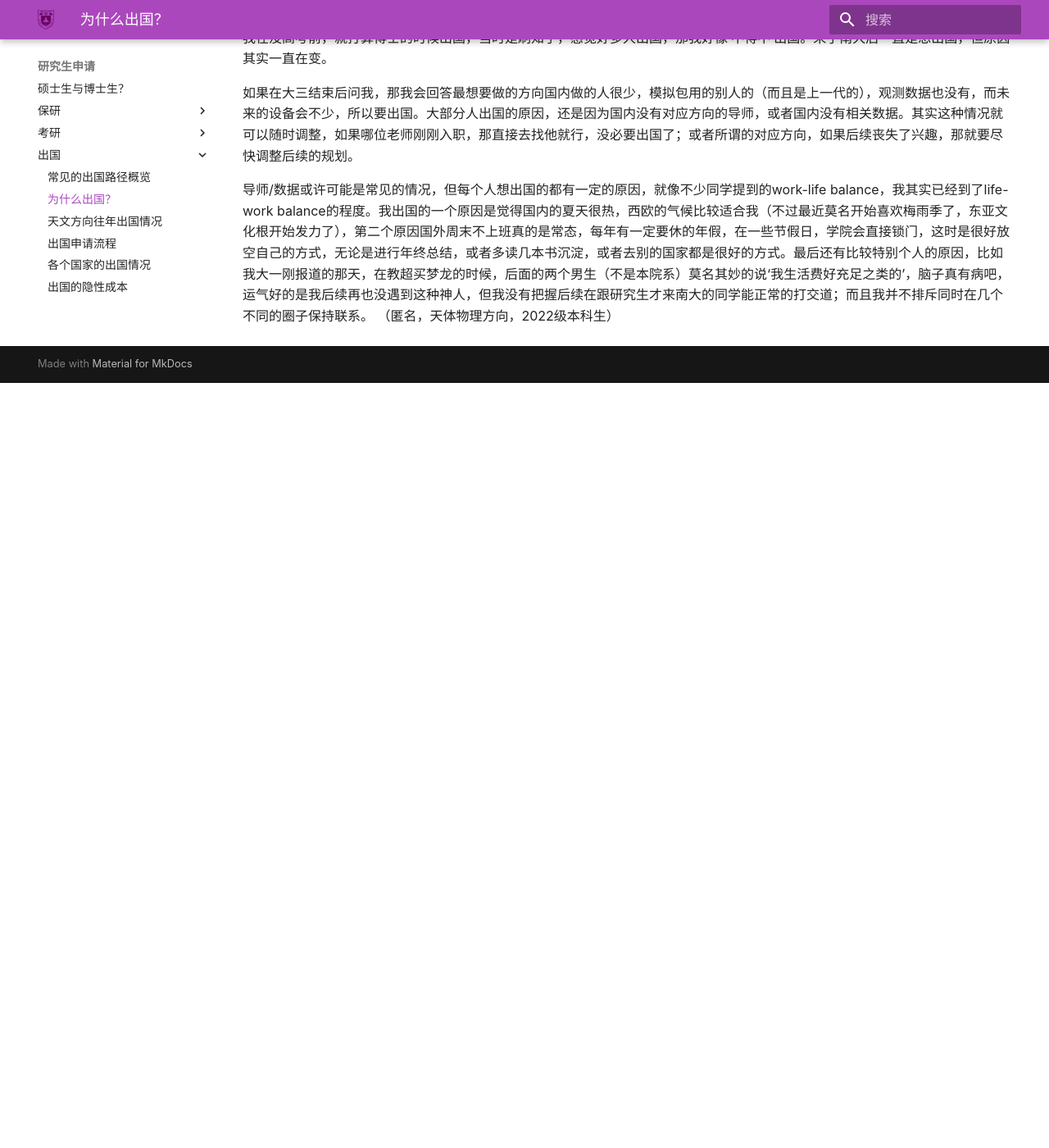
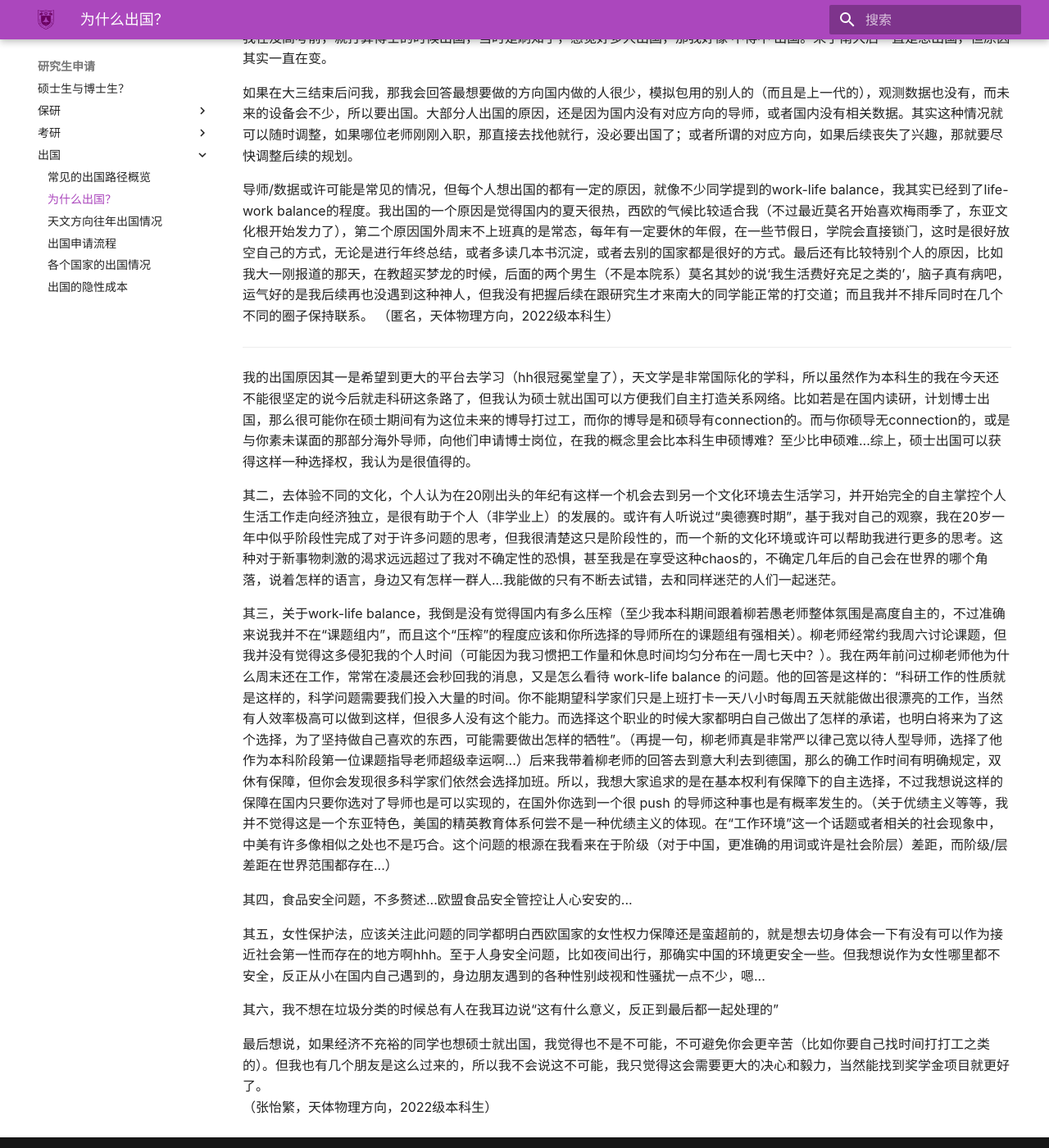
Before and after one commit to nju-astronomy/NJU-ASA, an MkDocs documentation site: the page built from docs/pathway/abroad/why_abroad.md, in a window 1280 px wide and 1400 px high, scrolled down 2060 px. Shown: the whole window at 82% size. Built offline with MkDocs 1.6.1 and Material for MkDocs 9.7.7, drawn with Linux system fonts in a browser that asks for light colours; some web fonts are replaced; before the commit the page ends 2527 px from its top, so only the background shows below that.

Commit message:
Update why_abroad.md

```diff
--- a/docs/pathway/abroad/why_abroad.md
+++ b/docs/pathway/abroad/why_abroad.md
@@ -43,3 +43,20 @@
 如果在大三结束后问我，那我会回答最想要做的方向国内做的人很少，模拟包用的别人的（而且是上一代的），观测数据也没有，而未来的设备会不少，所以要出国。大部分人出国的原因，还是因为国内没有对应方向的导师，或者国内没有相关数据。其实这种情况就可以随时调整，如果哪位老师刚刚入职，那直接去找他就行，没必要出国了；或者所谓的对应方向，如果后续丧失了兴趣，那就要尽快调整后续的规划。
 
 导师/数据或许可能是常见的情况，但每个人想出国的都有一定的原因，就像不少同学提到的work-life balance，我其实已经到了life-work balance的程度。我出国的一个原因是觉得国内的夏天很热，西欧的气候比较适合我（不过最近莫名开始喜欢梅雨季了，东亚文化根开始发力了），第二个原因国外周末不上班真的是常态，每年有一定要休的年假，在一些节假日，学院会直接锁门，这时是很好放空自己的方式，无论是进行年终总结，或者多读几本书沉淀，或者去别的国家都是很好的方式。最后还有比较特别个人的原因，比如我大一刚报道的那天，在教超买梦龙的时候，后面的两个男生（不是本院系）莫名其妙的说‘我生活费好充足之类的’，脑子真有病吧，运气好的是我后续再也没遇到这种神人，但我没有把握后续在跟研究生才来南大的同学能正常的打交道；而且我并不排斥同时在几个不同的圈子保持联系。  （匿名，天体物理方向，2022级本科生）
+
+---
+
+我的出国原因其一是希望到更大的平台去学习（hh很冠冕堂皇了），天文学是非常国际化的学科，所以虽然作为本科生的我在今天还不能很坚定的说今后就走科研这条路了，但我认为硕士就出国可以方便我们自主打造关系网络。比如若是在国内读研，计划博士出国，那么很可能你在硕士期间有为这位未来的博导打过工，而你的博导是和硕导有connection的。而与你硕导无connection的，或是与你素未谋面的那部分海外导师，向他们申请博士岗位，在我的概念里会比本科生申硕博难？至少比申硕难...综上，硕士出国可以获得这样一种选择权，我认为是很值得的。
+
+其二，去体验不同的文化，个人认为在20刚出头的年纪有这样一个机会去到另一个文化环境去生活学习，并开始完全的自主掌控个人生活工作走向经济独立，是很有助于个人（非学业上）的发展的。或许有人听说过“奥德赛时期”，基于我对自己的观察，我在20岁一年中似乎阶段性完成了对于许多问题的思考，但我很清楚这只是阶段性的，而一个新的文化环境或许可以帮助我进行更多的思考。这种对于新事物刺激的渴求远远超过了我对不确定性的恐惧，甚至我是在享受这种chaos的，不确定几年后的自己会在世界的哪个角落，说着怎样的语言，身边又有怎样一群人...我能做的只有不断去试错，去和同样迷茫的人们一起迷茫。
+
+其三，关于work-life balance，我倒是没有觉得国内有多么压榨（至少我本科期间跟着柳若愚老师整体氛围是高度自主的，不过准确来说我并不在“课题组内”，而且这个“压榨”的程度应该和你所选择的导师所在的课题组有强相关）。柳老师经常约我周六讨论课题，但我并没有觉得这多侵犯我的个人时间（可能因为我习惯把工作量和休息时间均匀分布在一周七天中？）。我在两年前问过柳老师他为什么周末还在工作，常常在凌晨还会秒回我的消息，又是怎么看待 work-life balance 的问题。他的回答是这样的：“科研工作的性质就是这样的，科学问题需要我们投入大量的时间。你不能期望科学家们只是上班打卡一天八小时每周五天就能做出很漂亮的工作，当然有人效率极高可以做到这样，但很多人没有这个能力。而选择这个职业的时候大家都明白自己做出了怎样的承诺，也明白将来为了这个选择，为了坚持做自己喜欢的东西，可能需要做出怎样的牺牲”。（再提一句，柳老师真是非常严以律己宽以待人型导师，选择了他作为本科阶段第一位课题指导老师超级幸运啊...）后来我带着柳老师的回答去到意大利去到德国，那么的确工作时间有明确规定，双休有保障，但你会发现很多科学家们依然会选择加班。所以，我想大家追求的是在基本权利有保障下的自主选择，不过我想说这样的保障在国内只要你选对了导师也是可以实现的，在国外你选到一个很 push 的导师这种事也是有概率发生的。（关于优绩主义等等，我并不觉得这是一个东亚特色，美国的精英教育体系何尝不是一种优绩主义的体现。在“工作环境”这一个话题或者相关的社会现象中，中美有许多像相似之处也不是巧合。这个问题的根源在我看来在于阶级（对于中国，更准确的用词或许是社会阶层）差距，而阶级/层差距在世界范围都存在...）
+
+其四，食品安全问题，不多赘述...欧盟食品安全管控让人心安安的...
+
+其五，女性保护法，应该关注此问题的同学都明白西欧国家的女性权力保障还是蛮超前的，就是想去切身体会一下有没有可以作为接近社会第一性而存在的地方啊hhh。至于人身安全问题，比如夜间出行，那确实中国的环境更安全一些。但我想说作为女性哪里都不安全，反正从小在国内自己遇到的，身边朋友遇到的各种性别歧视和性骚扰一点不少，嗯...
+
+其六，我不想在垃圾分类的时候总有人在我耳边说“这有什么意义，反正到最后都一起处理的”
+
+最后想说，如果经济不充裕的同学也想硕士就出国，我觉得也不是不可能，不可避免你会更辛苦（比如你要自己找时间打打工之类的）。但我也有几个朋友是这么过来的，所以我不会说这不可能，我只觉得这会需要更大的决心和毅力，当然能找到奖学金项目就更好了。
+（张怡繁，天体物理方向，2022级本科生）
```
